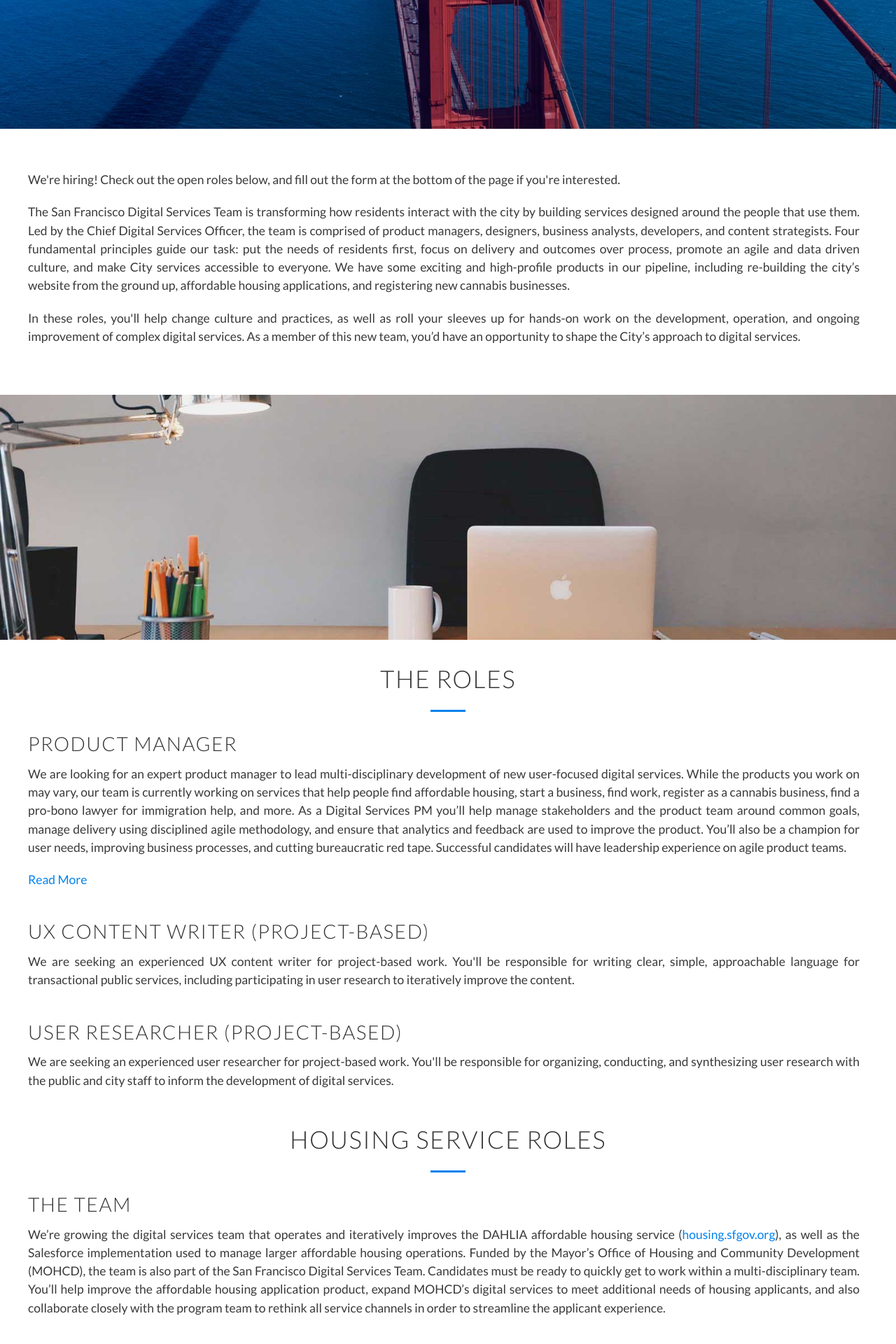
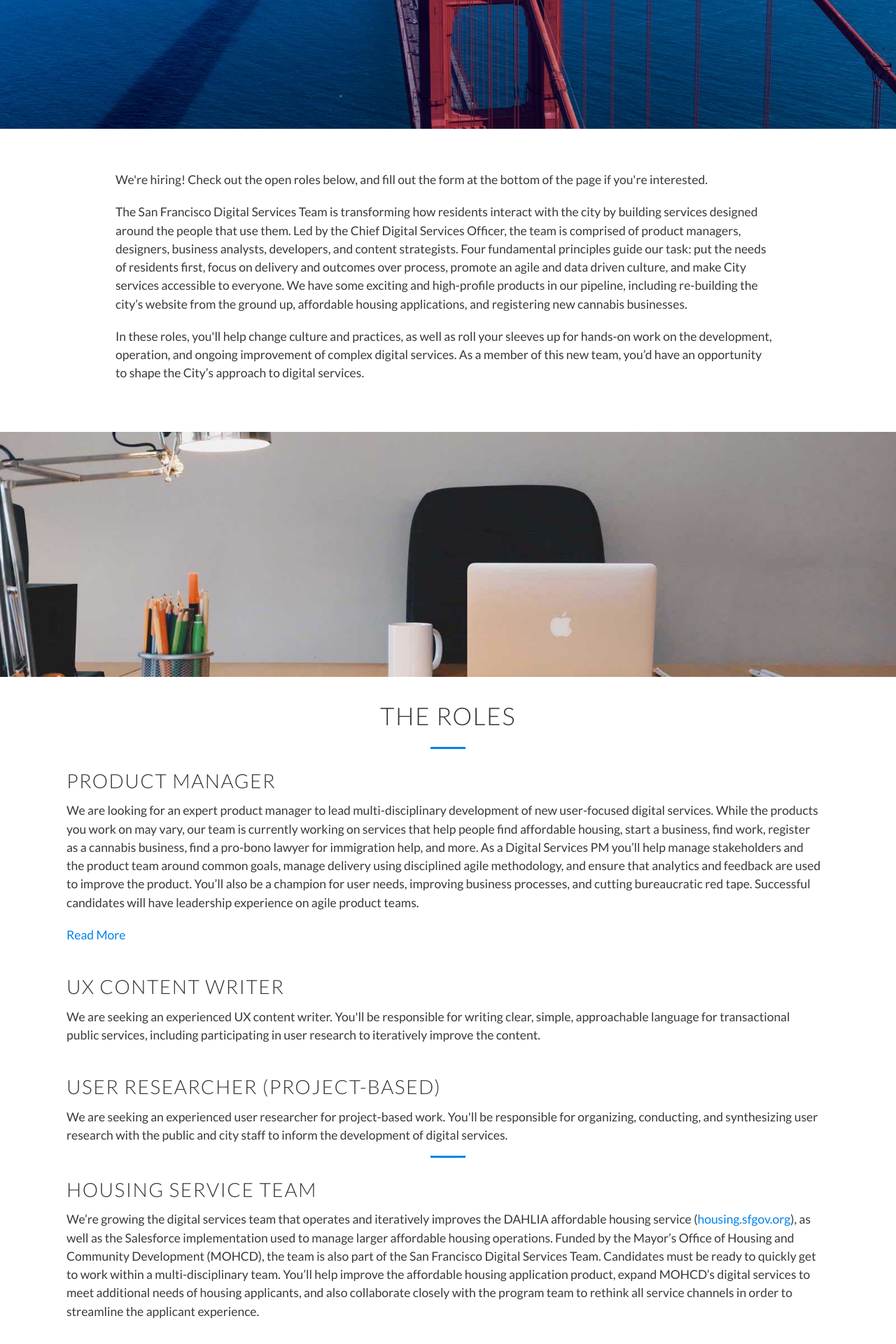
Before and after one commit to SFDigitalServices/sfdigitalservices, a PHP site: page /joinus.html in a window 1280 px wide. Shown: the part 466-2386 px from the top of the page at 70% size. Run offline with PHP 8.4, Linux system fonts and the light colour scheme; some libraries are stand-ins or nearby versions.

Commit message:
style and formatting changes on content

```diff
--- a/public/css/styles.css
+++ b/public/css/styles.css
@@ -499,6 +499,21 @@ h6.separator-quote-3 a{
   padding: 0 25px;
 }
 
+/*body.jobs .about-body {
+  padding: 0 25px;
+  margin-left: 0;
+  width: auto;
+}
+
+body.jobs #about .container,
+body.jobs #roadmap {
+  width: auto;
+}*/
+
+body.jobs p,
+body.job-description p {
+  text-align: left !important;
+}
 
 /* Contact info */
 #map {
@@ -604,17 +619,6 @@ footer p {
 }
 .credit a:hover{
   color: #fefefe;
-}
-
-body.jobs .about-body {
-  padding: 0 25px;
-  margin-left: 0;
-  width: auto;
-}
-
-body.jobs #about .container,
-body.jobs #roadmap {
-  width: auto;
 }
 
 /* Page-Editor*/
--- a/public/joinus.html
+++ b/public/joinus.html
@@ -87,9 +87,9 @@
       </div>
 
       <div class="roles-body">
-          <h3>UX Content Writer (Project-based)</h3>
+          <h3>UX Content Writer</h3>
 <p>
-We are seeking an experienced UX content writer for project-based work. You'll be responsible for writing clear, simple, approachable language for transactional public services, including participating in user research to iteratively improve the content.
+We are seeking an experienced UX content writer. You'll be responsible for writing clear, simple, approachable language for transactional public services, including participating in user research to iteratively improve the content.
       </div>
 
 <div class="roles-body">
@@ -100,12 +100,12 @@ We are seeking an experienced user researcher for project-based work. You'll be
       </div>
 
  <div class="col-xs-12 col-md-12">
-        <h1 class="sub-heading">Housing Service Roles</h1><div class="separator center"></div>
+        <div class="separator center"></div>
 
  </div>
 
 <div class="roles-body">
-  <h3>The Team</h3>
+  <h3>Housing Service Team</h3>
   <p>
     We’re growing the digital services team that operates and iteratively improves the DAHLIA affordable housing service (<a href="http://housing.sfgov.org">housing.sfgov.org</a>), as well as the Salesforce implementation used to manage larger affordable housing operations. Funded by the Mayor’s Office of Housing and Community Development (MOHCD), the team is also part of the San Francisco Digital Services Team. Candidates must be ready to quickly get to work within a multi-disciplinary team. You’ll help improve the affordable housing application product, expand MOHCD’s digital services to meet additional needs of housing applicants, and also collaborate closely with the program team to rethink all service channels in order to streamline the applicant experience.
   </p>
@@ -113,6 +113,7 @@ We are seeking an experienced user researcher for project-based work. You'll be
 
 <div class="roles-body">
           <h3>Product Manager</h3>
+          <h4>Housing Service</h4>
 <p>
 We are looking for an expert product manager to join the housing digital services team. As the product manager you will coordinate a multi-disciplinary development effort to build new user-focused digital services for affordable housing. You’ll help manage stakeholders and the product team around common goals, manage delivery using disciplined agile methodology, and ensure that analytics and feedback are used to improve the product. You’ll
  also be a champion for user needs, improving business processes, and cutting bureaucratic red tape. Successful candidates will have leadership experience on agile product teams.
@@ -122,6 +123,7 @@ We are looking for an expert product manager to join the housing digital service
 
 <div class="roles-body">
           <h3>Full-Stack Engineer</h3>
+          <h4>Housing Service</h4>
 <p>
 We are seeking an outstanding, experienced senior full-stack engineer to help iteratively improve the affordable housing application service at <a href="http://housing.sfgov.org">housing.sfgov.org</a>, as well as build new services to meet the needs of affordable housing seekers. Candidates must have strong skills in frontend and backend web development.
 </p>
@@ -130,6 +132,7 @@ We are seeking an outstanding, experienced senior full-stack engineer to help it
 
 <div class="roles-body">
           <h3>Salesforce Engineer</h3>
+          <h4>Housing Service</h4>
 <p>
 We are seeking an outstanding, experienced senior Salesforce developer and technical architect to help operate, improve, and expand the Salesforce implementation that is used to manage the workflow for the Mayor’s Office of Housing and Community Development. Candidates must have strong skills in Salesforce development, including building an API for external users.
 </p>
@@ -137,6 +140,7 @@ We are seeking an outstanding, experienced senior Salesforce developer and techn
       </div>
 <div class="roles-body">
           <h3>Designer</h3>
+          <h4>Housing Service</h4>
 <p>
 We are looking for an expert designer with broad experience with UX, UI, and visual design to join the new housing digital services team. As the housing team’s designer you will have an important role in continuing to uphold the high design bar we have set on <a href="http://housing.sfgov.org">housing.sfgov.org</a> over the last two years. You will help lead user research, produce prototypes and designs, work closely with front-end developers.
 </p>
@@ -224,7 +228,7 @@ We are looking for an expert designer with broad experience with UX, UI, and vis
                 <input type="text" name="_gotcha" style="display:none" />
               <div class="row">
                 <div class="col-xs-12 col-md-12 form-group">
-                <input class="btn btn-custom2" name="send" style="min-width:100%; margin-left: 0;" type="submit" value="Send">
+                <input class="btn btn-custom2" name="send" style="min-width:100%; margin-left: 0;" type="submit" value="Submit">
                 </div>
               </div>
               <input type="hidden" name="_subject" value="Interest in CDSO Role" />
```
